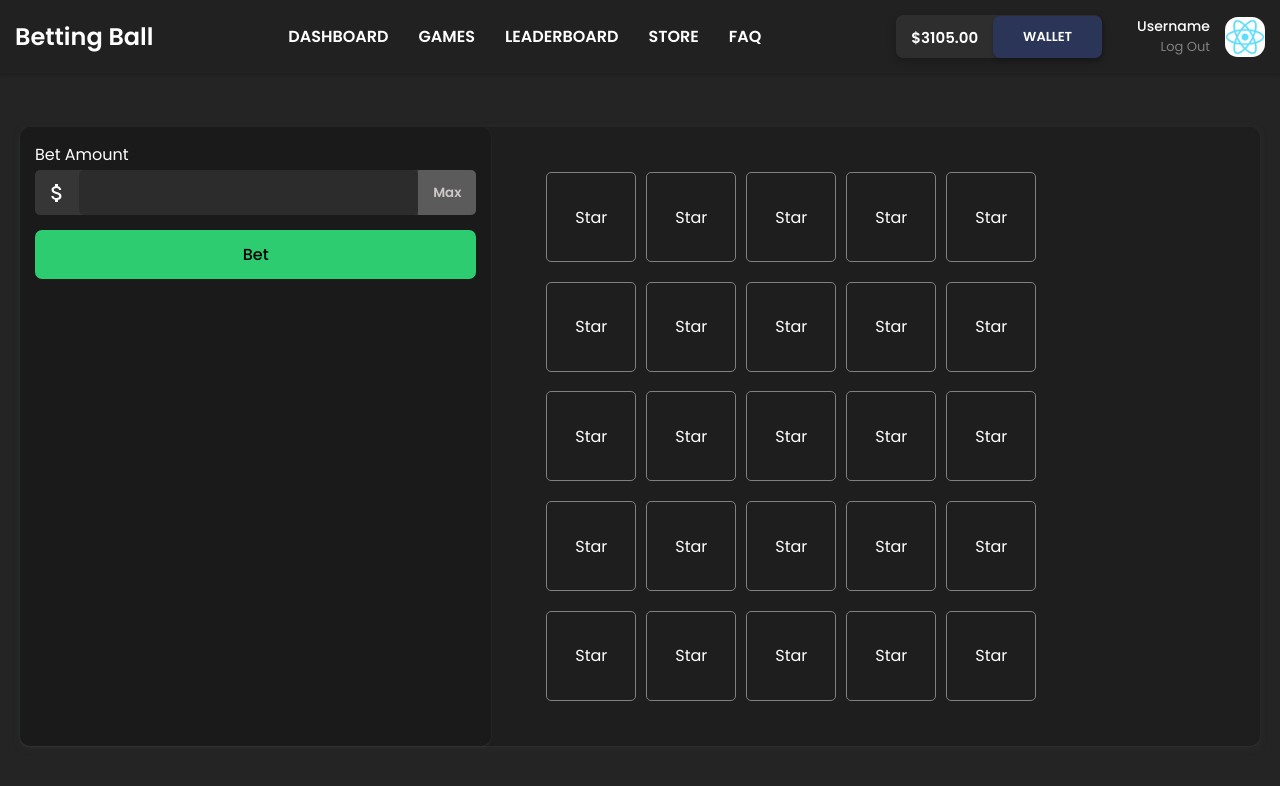
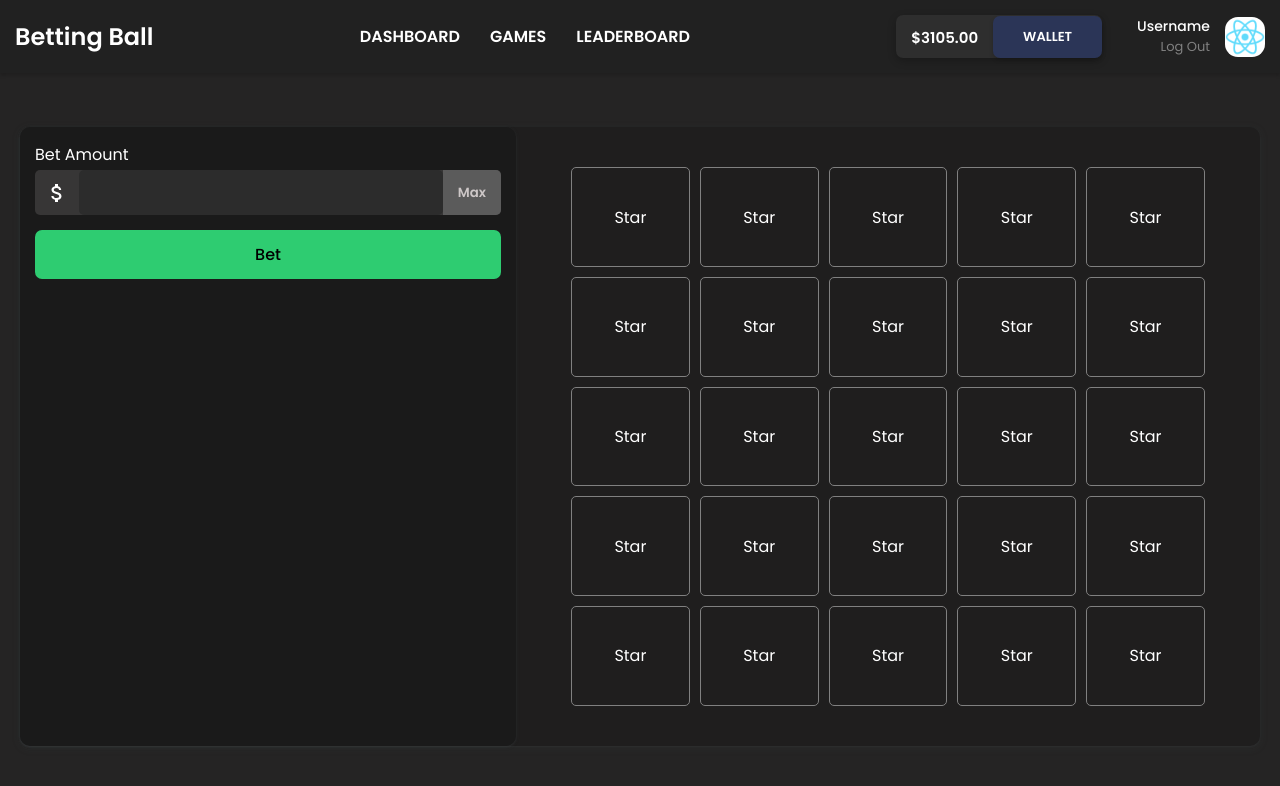
Before and after one commit to cedricheijlman/gambling-site, a React (Create React App) app in the folder client/: page /mines in a window 1280 px wide. Shown: the top 786 px of the page. Built offline with nearby package versions, Linux system fonts and the light colour scheme.

Commit message:
flip animation

```diff
--- a/client/src/components/mines/MinesDashboard.css
+++ b/client/src/components/mines/MinesDashboard.css
@@ -2,6 +2,7 @@
   width: 100%;
   height: 100%;
   display: flex;
+
   justify-content: center;
   align-items: center;
 }
@@ -12,7 +13,7 @@
   display: flex;
   justify-content: center;
   background-color: rgb(31, 30, 30);
-
+  flex-wrap: wrap;
   max-width: 1400px;
   height: 90%;
   box-shadow: rgba(60, 64, 67, 0.3) 0px 1px 2px 0px,
@@ -87,9 +88,8 @@
 /* Mines Container Right */
 
 .minesContainer__right {
+  padding: 35px 50px;
   width: 60%;
-  padding: 35px 50px;
-  width: 65%;
   display: flex;
   align-items: center;
   flex-direction: column;
@@ -99,14 +99,14 @@
   display: flex;
   height: 100%;
   width: 100%;
-
+  padding: 5px 0;
   display: flex;
   align-items: center;
 }
 
 .minesContainer__right .col {
-  width: 90px;
-  min-height: 90px;
+  width: 100%;
+  height: 100%;
   display: flex;
   align-items: center;
   justify-content: center;
@@ -114,4 +114,31 @@
   margin-right: 5px;
   border-radius: 5px;
   border: 1px solid grey;
+  transform-style: preserve-3d;
+  transition: all 0.7s ease;
 }
+
+.minesContainer__right .col:hover {
+  transform: rotateY(-180deg);
+}
+
+.theFront {
+  position: absolute;
+  width: 100%;
+  display: flex;
+  align-items: center;
+  justify-content: center;
+  height: 100%;
+  backface-visibility: hidden;
+}
+
+.theBack {
+  position: absolute;
+  width: 100%;
+  display: flex;
+  align-items: center;
+  justify-content: center;
+  height: 100%;
+  backface-visibility: hidden;
+  transform: rotateY(-180deg);
+}
--- a/client/src/components/mines/MinesDashboard.tsx
+++ b/client/src/components/mines/MinesDashboard.tsx
@@ -17,39 +17,118 @@ const MinesDashboard: React.FC = () => {
         </div>
         <div className="minesContainer__right">
           <div className="row">
-            <div className="col">Star</div>
-            <div className="col">Star</div>
-            <div className="col">Star</div>
-            <div className="col">Star</div>
-            <div className="col">Star</div>
+            <div className="col">
+              <div className="theFront">Star</div>
+              <div className="theBack"></div>
+            </div>
+            <div className="col">
+              <div className="theFront">Star</div>
+              <div className="theBack"></div>
+            </div>
+            <div className="col">
+              <div className="theFront">Star</div>
+              <div className="theBack"></div>
+            </div>
+            <div className="col">
+              <div className="theFront">Star</div>
+              <div className="theBack"></div>
+            </div>
+            <div className="col">
+              <div className="theFront">Star</div>
+              <div className="theBack"></div>
+            </div>
           </div>
+
           <div className="row">
-            <div className="col">Star</div>
-            <div className="col">Star</div>
-            <div className="col">Star</div>
-            <div className="col">Star</div>
-            <div className="col">Star</div>
+            <div className="col">
+              <div className="theFront">Star</div>
+              <div className="theBack"></div>
+            </div>
+            <div className="col">
+              <div className="theFront">Star</div>
+              <div className="theBack"></div>
+            </div>
+            <div className="col">
+              <div className="theFront">Star</div>
+              <div className="theBack"></div>
+            </div>
+            <div className="col">
+              <div className="theFront">Star</div>
+              <div className="theBack"></div>
+            </div>
+            <div className="col">
+              <div className="theFront">Star</div>
+              <div className="theBack"></div>
+            </div>
           </div>
+
           <div className="row">
-            <div className="col">Star</div>
-            <div className="col">Star</div>
-            <div className="col">Star</div>
-            <div className="col">Star</div>
-            <div className="col">Star</div>
+            <div className="col">
+              <div className="theFront">Star</div>
+              <div className="theBack"></div>
+            </div>
+            <div className="col">
+              <div className="theFront">Star</div>
+              <div className="theBack"></div>
+            </div>
+            <div className="col">
+              <div className="theFront">Star</div>
+              <div className="theBack"></div>
+            </div>
+            <div className="col">
+              <div className="theFront">Star</div>
+              <div className="theBack"></div>
+            </div>
+            <div className="col">
+              <div className="theFront">Star</div>
+              <div className="theBack"></div>
+            </div>
           </div>
+
           <div className="row">
-            <div className="col">Star</div>
-            <div className="col">Star</div>
-            <div className="col">Star</div>
-            <div className="col">Star</div>
-            <div className="col">Star</div>
+            <div className="col">
+              <div className="theFront">Star</div>
+              <div className="theBack"></div>
+            </div>
+            <div className="col">
+              <div className="theFront">Star</div>
+              <div className="theBack"></div>
+            </div>
+            <div className="col">
+              <div className="theFront">Star</div>
+              <div className="theBack"></div>
+            </div>
+            <div className="col">
+              <div className="theFront">Star</div>
+              <div className="theBack"></div>
+            </div>
+            <div className="col">
+              <div className="theFront">Star</div>
+              <div className="theBack"></div>
+            </div>
           </div>
+
           <div className="row">
-            <div className="col">Star</div>
-            <div className="col">Star</div>
-            <div className="col">Star</div>
-            <div className="col">Star</div>
-            <div className="col">Star</div>
+            <div className="col">
+              <div className="theFront">Star</div>
+              <div className="theBack"></div>
+            </div>
+            <div className="col">
+              <div className="theFront">Star</div>
+              <div className="theBack"></div>
+            </div>
+            <div className="col">
+              <div className="theFront">Star</div>
+              <div className="theBack"></div>
+            </div>
+            <div className="col">
+              <div className="theFront">Star</div>
+              <div className="theBack"></div>
+            </div>
+            <div className="col">
+              <div className="theFront">Star</div>
+              <div className="theBack"></div>
+            </div>
           </div>
         </div>
       </div>
--- a/client/src/pages/dashboard/NavbarDashboard.tsx
+++ b/client/src/pages/dashboard/NavbarDashboard.tsx
@@ -12,8 +12,6 @@ const NavbarDashboard: React.FC = () => {
         </Link>
         <p>Games</p>
         <p>Leaderboard</p>
-        <p>Store</p>
-        <p>FAQ</p>
       </div>
       <div className="nav__right">
         <div className="nav__rightMoneyContainer">
```
